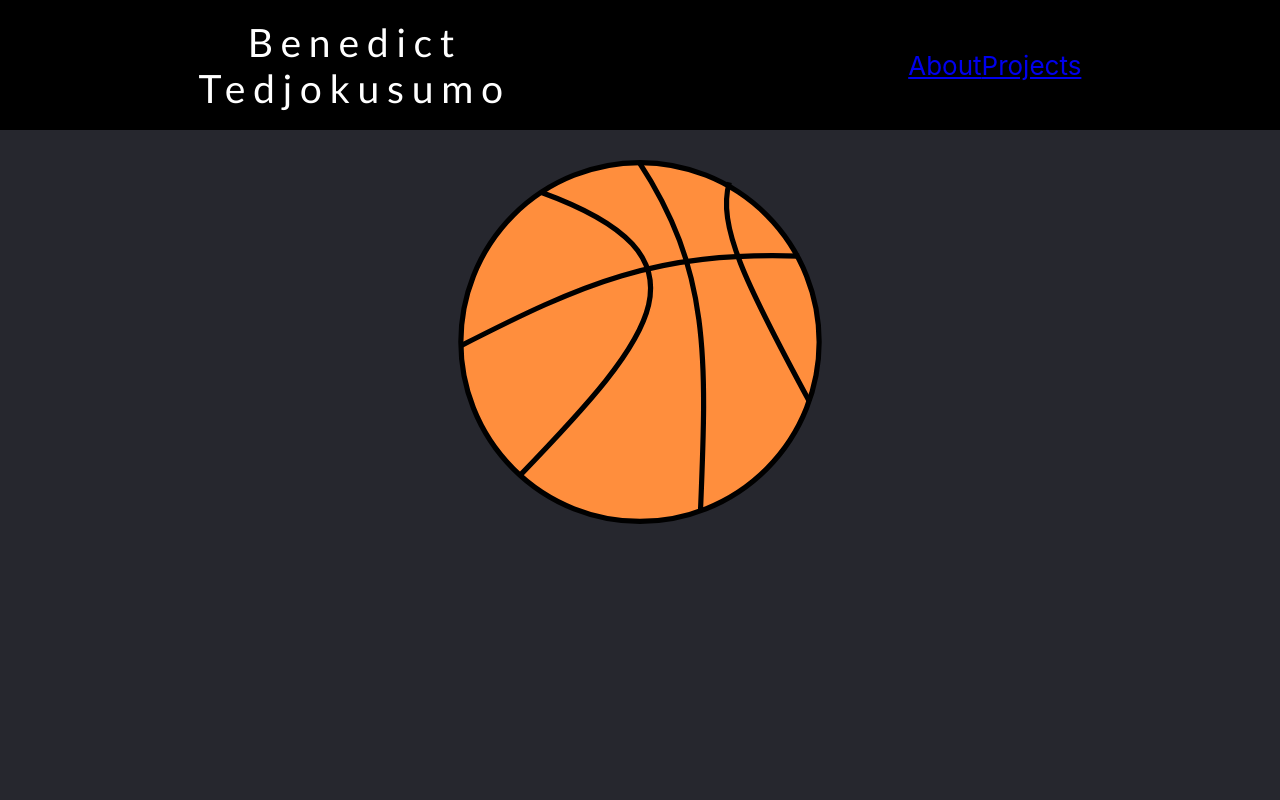
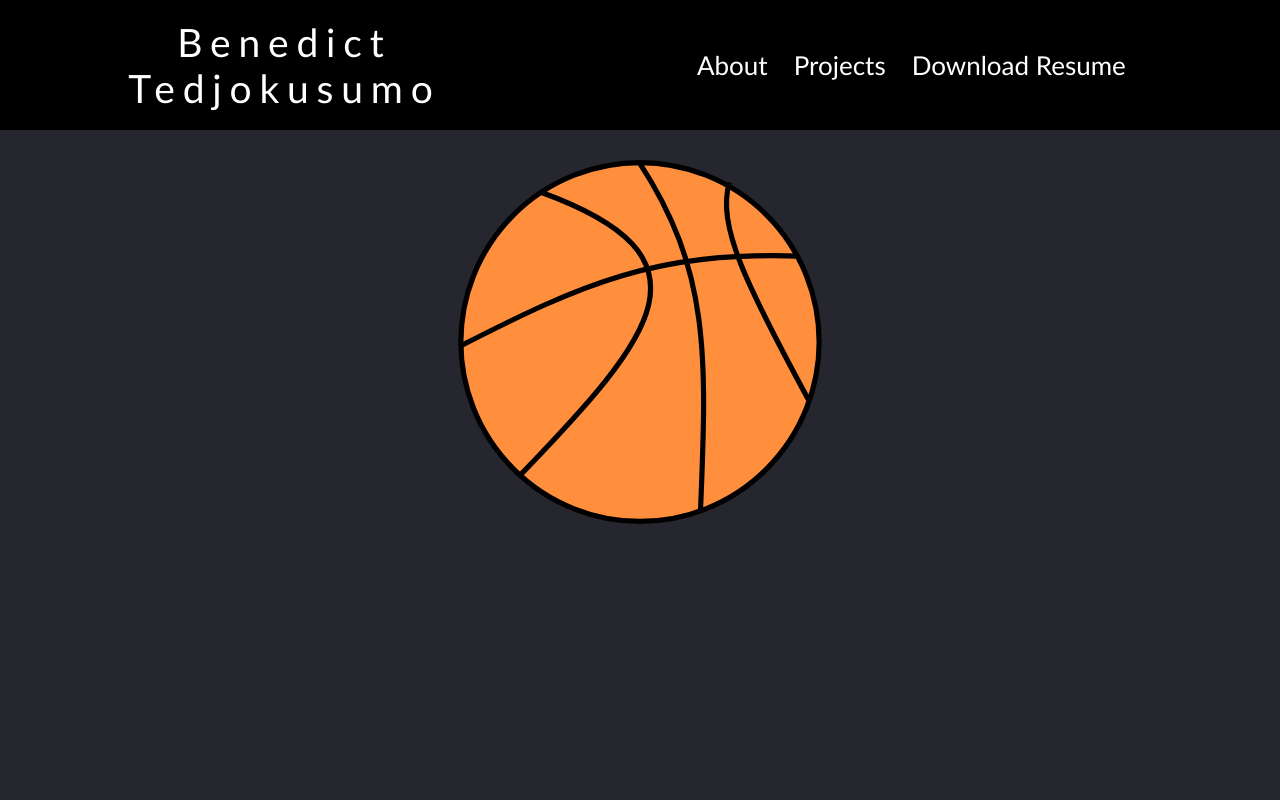
Before and after one commit to bentaro89/bentaro89.github.io, a React (Create React App) app: page / in a window 1280 px wide. Shown: the top 800 px of the page. Built offline with nearby package versions, Linux system fonts and the light colour scheme.

Commit message:
progress on navbar

```diff
--- a/src/components/NavBar.jsx
+++ b/src/components/NavBar.jsx
@@ -1,13 +1,16 @@
 import React from 'react';
+import Resume from '../assets/cube.svg'; //CHANGE TO RESUME
+
 import './stylesheets/NavBar.scss';
 
 const NavBar = () => {
     return(
         <div className='nav'>
-            <h2 className='nav-name'>Benedict <br></br>Tedjokusumo</h2>
-            <div>
-            <a href="#about">About</a>
-            <a href="#projects">Projects</a>
+            <a className='nav-name' href="#about">Benedict <br></br>Tedjokusumo</a>
+            <div className='nav-items'>
+            <a className='nav-item' href="#about">About</a>
+            <a className='nav-item' href="#projects">Projects</a>
+            <a className='nav-item' target='blank' href={Resume} download={Resume}>Download Resume</a>
             </div>
 
         </div>
--- a/src/components/stylesheets/NavBar.scss
+++ b/src/components/stylesheets/NavBar.scss
@@ -13,21 +13,26 @@
     align-items: center;
 }
 
-    .nav-item {
+.nav-name{
     text-decoration: none;
-    color: grey;
-    font-size: 15pt;
-    padding-left: 1em;
-
-    &.selected {
-        text-decoration: underline;
-    }
-}
-
-.nav-name{
+    color: white;
     font-family: "Gill Sans", sans-serif;
     font-style: normal;
     font-weight: 200;
     font-size: 1.5em;
     letter-spacing: 0.2em;
 }
+
+.nav-items {
+    display: flex;
+}
+.nav-item {
+    text-decoration: none;
+    flex-direction: row;
+    font-family: "Gill Sans", sans-serif;
+    font-style: normal;
+    font-weight: 300;
+    font-size: 1em;
+    margin-right: 1em;
+    color: white;
+}
```
Also changed, not shown: 10 other files (tests, documents, lock files or other folders).
